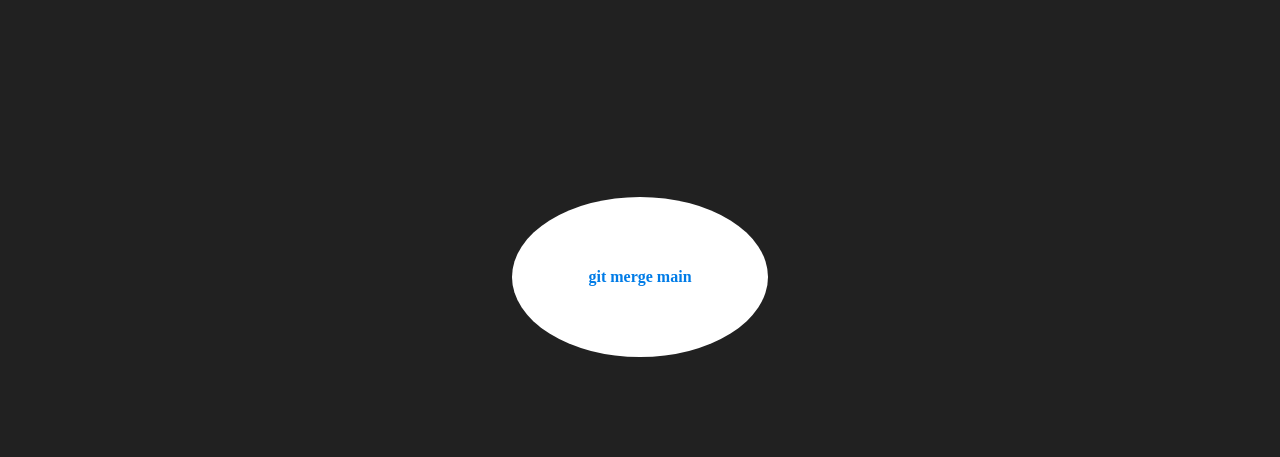
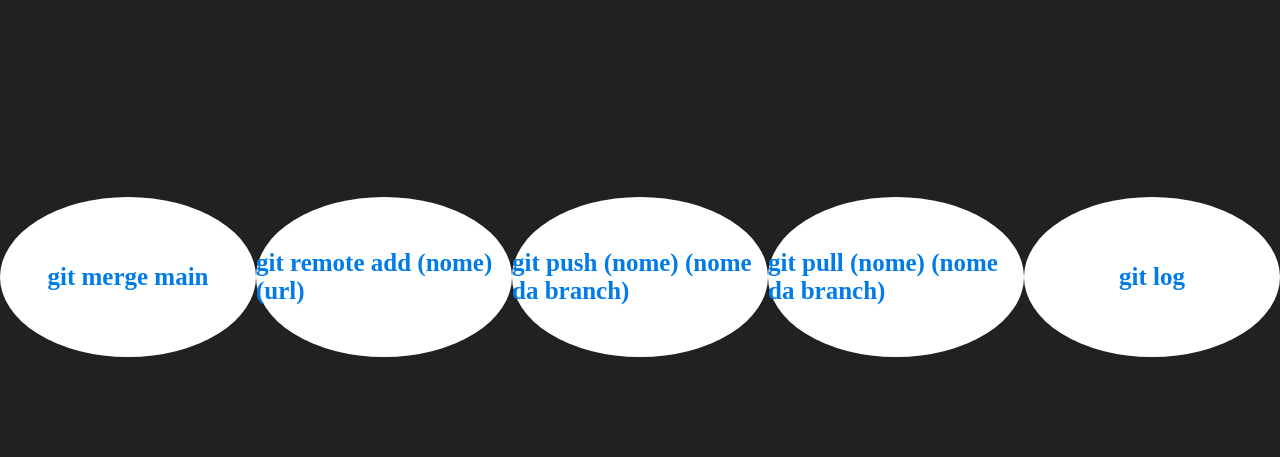
Before and after one commit to btrindadefm/git-aprendendo, a plain HTML site: page index.html in a window 1280 px wide. Shown: the part 354-811 px from the top of the page. Drawn offline with Linux system fonts and the light colour scheme.

Commit message:
aprendendo mais sobre git

```diff
--- a/index.html
+++ b/index.html
@@ -46,6 +46,9 @@
             color: blueviolet;
             text-shadow: 2px 2px 10px white;
         }
+        h4 {
+            font-size: 25px;
+        }
     </style>
 </head>
 
@@ -71,6 +74,18 @@
         <div>
             <h4>git merge main</h4>
         </div>
+        <div>
+            <h4>git remote add (nome) (url)</h4>
+        </div>
+        <div>
+            <h4>git push (nome) (nome da branch) </h4>
+        </div>
+        <div>
+            <h4>git pull (nome) (nome da branch) </h4>
+        </div>
+        <div>
+            <h4>git log</h4>
+        </div>
     </div>
 
 </body>
```
